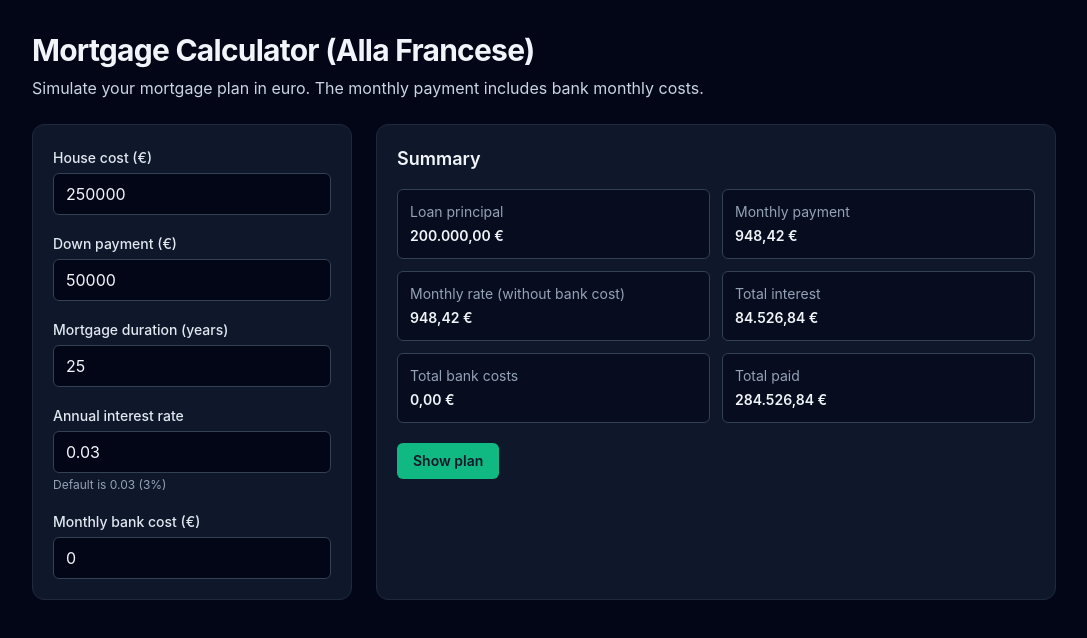
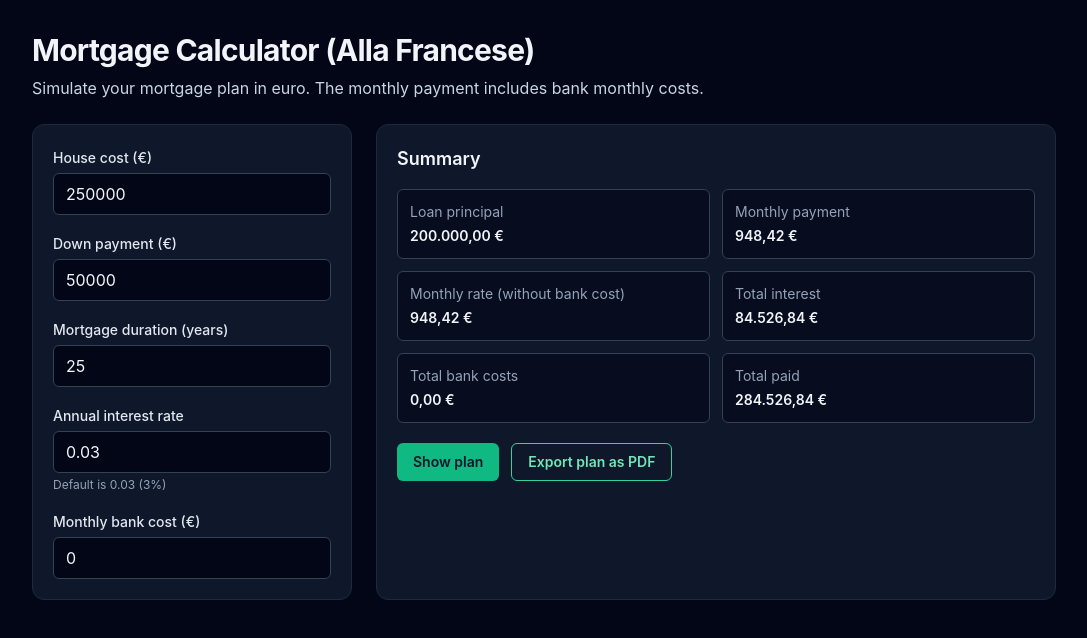
Before and after one commit to samdalvai/mortgage-calculator, a React (Vite) app: page / in a window 1280 px wide. Shown: the top 638 px of the page, without its empty margins (96-1183 px from the left). Built offline with nearby package versions, Linux system fonts and the light colour scheme; the HTML template or start-up script is replaced by a standard one.

Commit message:
Add PDF export button for mortgage plan

```diff
--- a/src/App.tsx
+++ b/src/App.tsx
@@ -27,6 +27,79 @@ function App() {
       }),
     [annualInterestRate, downPayment, houseCost, monthlyBankCost, years],
   )
+
+  const handleExportPlanAsPdf = () => {
+    const printWindow = window.open('', '_blank', 'noopener,noreferrer')
+    if (!printWindow) {
+      return
+    }
+
+    const planRows = plan.installments
+      .map(
+        (installment) => `
+          <tr>
+            <td>${installment.month}</td>
+            <td>${euroFormatter.format(installment.payment)}</td>
+            <td>${euroFormatter.format(installment.principal)}</td>
+            <td>${euroFormatter.format(installment.interest)}</td>
+            <td>${euroFormatter.format(installment.bankCost)}</td>
+            <td>${euroFormatter.format(installment.remainingPrincipal)}</td>
+          </tr>
+        `,
+      )
+      .join('')
+
+    printWindow.document.write(`
+      <!doctype html>
+      <html lang="en">
+        <head>
+          <meta charset="UTF-8" />
+          <meta name="viewport" content="width=device-width, initial-scale=1.0" />
+          <title>Mortgage plan export</title>
+          <style>
+            body { font-family: Arial, sans-serif; padding: 24px; color: #111827; }
+            h1 { margin: 0 0 8px 0; }
+            p { margin: 0 0 18px 0; color: #4b5563; }
+            .summary { display: grid; gap: 8px; margin-bottom: 18px; }
+            .summary-item { font-size: 14px; }
+            .label { color: #374151; font-weight: 600; margin-right: 6px; }
+            table { width: 100%; border-collapse: collapse; font-size: 12px; }
+            th, td { border: 1px solid #d1d5db; padding: 6px; text-align: left; }
+            th { background: #f3f4f6; }
+          </style>
+        </head>
+        <body>
+          <h1>Mortgage Plan</h1>
+          <p>Generated by Mortgage Calculator (Alla Francese).</p>
+          <div class="summary">
+            <div class="summary-item"><span class="label">House cost:</span>${euroFormatter.format(houseCost)}</div>
+            <div class="summary-item"><span class="label">Down payment:</span>${euroFormatter.format(downPayment)}</div>
+            <div class="summary-item"><span class="label">Duration:</span>${years} years</div>
+            <div class="summary-item"><span class="label">Annual interest rate:</span>${(annualInterestRate * 100).toFixed(2)}%</div>
+            <div class="summary-item"><span class="label">Monthly bank cost:</span>${euroFormatter.format(monthlyBankCost)}</div>
+            <div class="summary-item"><span class="label">Monthly payment:</span>${euroFormatter.format(plan.monthlyPayment)}</div>
+            <div class="summary-item"><span class="label">Total paid:</span>${euroFormatter.format(plan.totalPaid)}</div>
+          </div>
+          <table>
+            <thead>
+              <tr>
+                <th>Month</th>
+                <th>Payment</th>
+                <th>Principal</th>
+                <th>Interest</th>
+                <th>Bank cost</th>
+                <th>Remaining capital</th>
+              </tr>
+            </thead>
+            <tbody>${planRows}</tbody>
+          </table>
+        </body>
+      </html>
+    `)
+    printWindow.document.close()
+    printWindow.focus()
+    printWindow.print()
+  }
 
   return (
     <main className="min-h-screen bg-slate-950 px-4 py-8 text-slate-100 sm:px-6 lg:px-8">
@@ -96,13 +169,22 @@ function App() {
               <SummaryItem label="Total paid" value={euroFormatter.format(plan.totalPaid)} />
             </dl>
 
+            <div className="mt-5 flex flex-wrap gap-3">
               <button
                 type="button"
                 onClick={() => setShowPlan((current) => !current)}
-              className="mt-5 rounded-md bg-emerald-500 px-4 py-2 text-sm font-semibold text-slate-900 transition hover:bg-emerald-400"
+                className="rounded-md bg-emerald-500 px-4 py-2 text-sm font-semibold text-slate-900 transition hover:bg-emerald-400"
               >
                 {showPlan ? 'Hide plan' : 'Show plan'}
               </button>
+              <button
+                type="button"
+                onClick={handleExportPlanAsPdf}
+                className="rounded-md border border-emerald-400 px-4 py-2 text-sm font-semibold text-emerald-300 transition hover:bg-emerald-500/10"
+              >
+                Export plan as PDF
+              </button>
+            </div>
 
             {showPlan ? (
               <ul className="mt-5 space-y-3">
```
Lines whose indentation alone changed are shown as unchanged.
